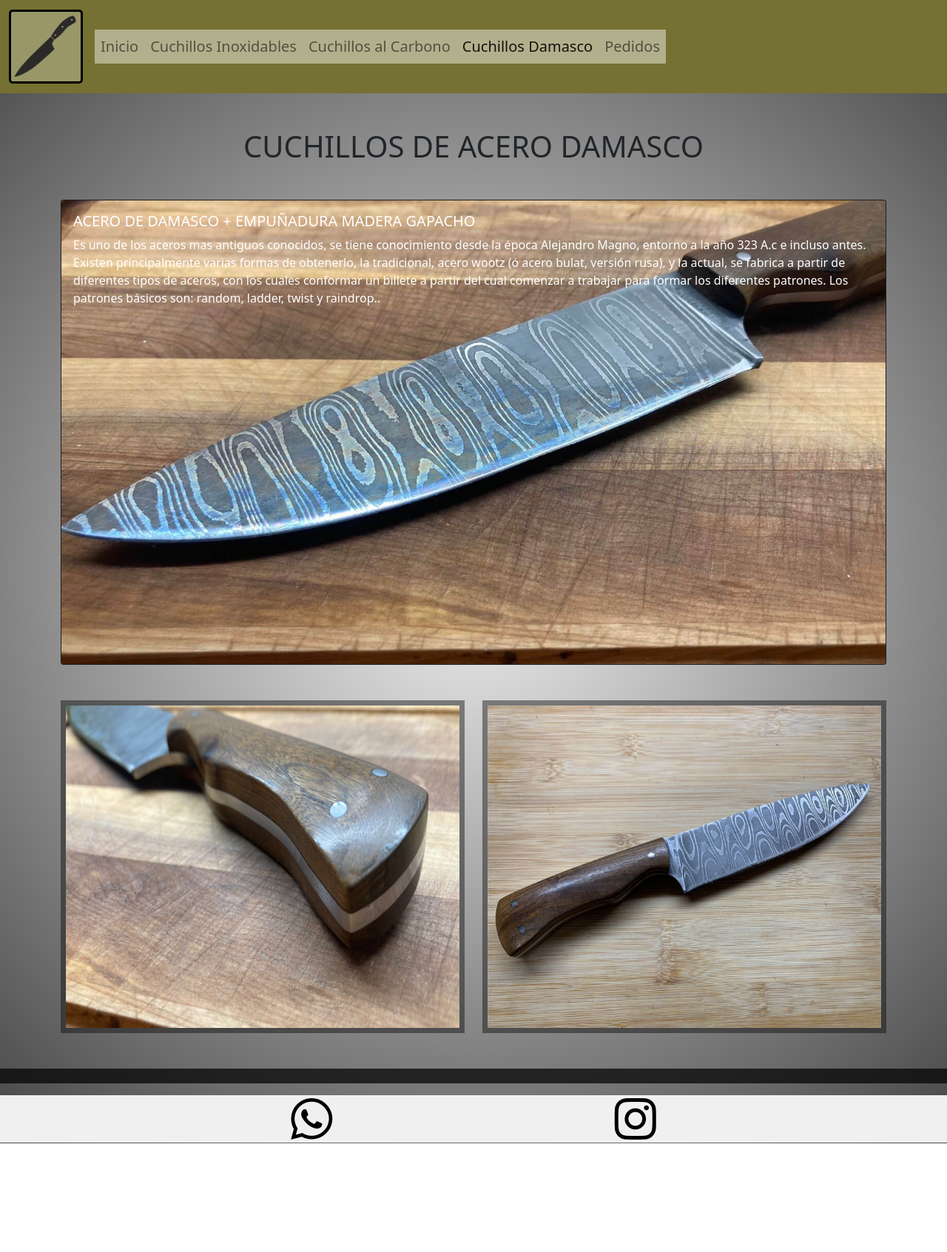
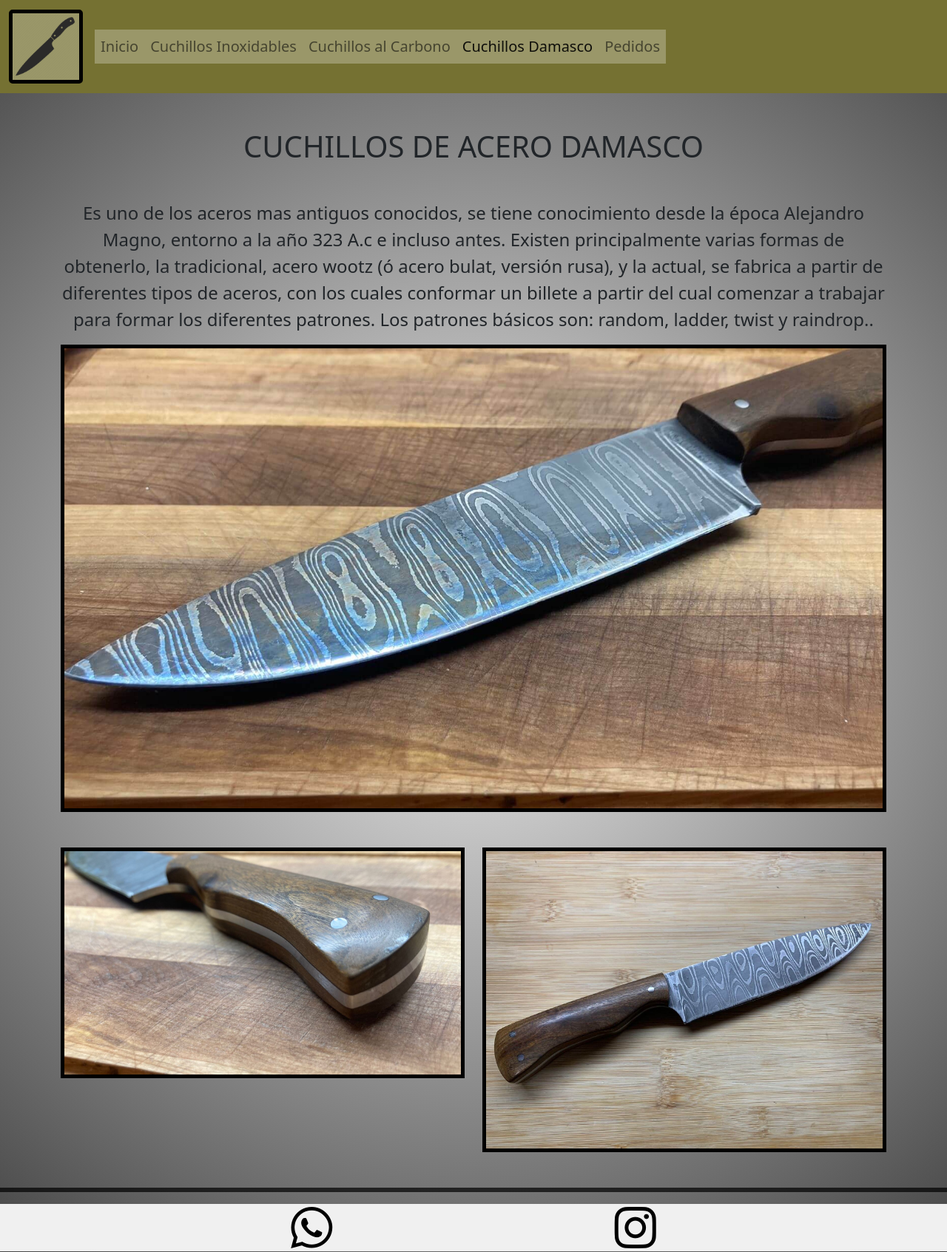
Before and after one commit to lucasluccaroni/cuchillos-artesanales-fp, a website: page paginas/cuchillos-damasco.html in a window 1280 px wide. Shown: the whole page at 74% size. Before the commit the page ends 1546 px from the top, so only its background shows below. Drawn offline with nearby package versions, Linux system fonts and the light colour scheme.

Commit message:
sass incorporado 100% + correciones, solo falta el footer

```diff
--- a/paginas/cuchillos-damasco.html
+++ b/paginas/cuchillos-damasco.html
@@ -8,7 +8,7 @@
     <meta name="description" content="Cuchillos de acero damasco. Cuchillos forjados artesanalmente a pedido del cliente con distintos tipos de aceros y diseños. Entra y elegi tu cuchillo ideal.>
     <link rel="icon" type="image/x-icon" href="../imagenes/logo.png">
     <link href="https://cdn.jsdelivr.net/npm/bootstrap@5.1.3/dist/css/bootstrap.min.css" rel="stylesheet" integrity="sha384-1BmE4kWBq78iYhFldvKuhfTAU6auU8tT94WrHftjDbrCEXSU1oBoqyl2QvZ6jIW3" crossorigin="anonymous">
-    <link rel="stylesheet" href="../style.css">
+    <link rel="stylesheet" href="/css/main.css">
     <script src="https://kit.fontawesome.com/13063b24cf.js" crossorigin="anonymous"></script>
     <title>FP | Acero Damasco</title>
 </head>
@@ -17,11 +17,12 @@
     <nav class="navbar navbar-expand-lg navbar-light">
       <div class="container-fluid">
         <a class="navbar-brand" href="../index.html"> <img src="../imagenes/logo.png" alt="logo" class="header__logo"></a>
-              <button class="navbar-toggler" type="button" data-bs-toggle="collapse" data-bs-target="#navbarNavAltMarkup" aria-controls="navbarNavAltMarkup" aria-expanded="false" aria-label="Toggle navigation">
+        <button class="navbar-toggler" type="button" data-bs-toggle="collapse" data-bs-target="#navbarNavAltMarkup" aria-controls="navbarNavAltMarkup" aria-expanded="false"          aria-label="Toggle navigation">
           <span class="navbar-toggler-icon"></span>
         </button>
         <div class="collapse navbar-collapse" id="navbarNavAltMarkup">
           <div class="navbar-nav">
+
             <a class="nav-link" aria-current="page" href="../index.html">Inicio</a>
             <a class="nav-link" href="./cuchillos-inoxidables.html">Cuchillos Inoxidables</a>
             <a class="nav-link" href="./cuchillos-carbono.html">Cuchillos al Carbono</a>
@@ -34,14 +35,11 @@
   </header>
   <h1 class="text-center my-5">CUCHILLOS DE ACERO DAMASCO</h1>
   <section class="container">
-        <div class="card bg-dark text-white">
-            <img src="../imagenes/cuchilloAceroDamasco3.jpeg" class="card-img" alt="cuchillo de acero damasco con empuñadura gapacho">
-            <div class="card-img-overlay">
-              <h5 class="card-title">ACERO DE DAMASCO + EMPUÑADURA MADERA GAPACHO</h5>
-              <p class="card-text">Es uno de los aceros mas antiguos conocidos, se tiene conocimiento desde la época Alejandro Magno, entorno a la año 323 A.c e incluso antes. Existen principalmente varias formas de obtenerlo, la tradicional, acero wootz (ó acero bulat, versión rusa), y la actual, se fabrica a partir de diferentes tipos de aceros, con los cuales conformar un billete a partir del cual comenzar a trabajar para formar los diferentes patrones.
-                Los patrones básicos son: random, ladder, twist y raindrop..</p>
-            </div>
-          </div>
+    <p class="text-center fs-4 md-fs-2">
+      Es uno de los aceros mas antiguos conocidos, se tiene conocimiento desde la época Alejandro Magno, entorno a la año 323 A.c e incluso antes. Existen principalmente varias formas de obtenerlo, la tradicional, acero wootz (ó acero bulat, versión rusa), y la actual, se fabrica a partir de diferentes tipos de aceros, con los cuales conformar un billete a partir del cual comenzar a trabajar para formar los diferentes patrones.
+      Los patrones básicos son: random, ladder, twist y raindrop..
+    </p>
+    <img src="/imagenes/cuchilloAceroDamasco3.jpeg" alt="cuchillo acero damasco con empuñadura gaspacho" class="img-fluid imgDamasco">
   </section>
   <section class="container my-5">
     <div class="row justify-content-evenly">
--- a/scss/base/_general.scss
+++ b/scss/base/_general.scss
@@ -42,7 +42,7 @@
     }
 }
 .navbar{
-    background-image: url(./imagenes/forja);
+    background-image: url(/imagenes/forja);
     background-repeat: no-repeat;
     background-size: cover;
     background-position: center;
--- a/scss/components/_cuchillos-inoxidables.scss
+++ b/scss/components/_cuchillos-inoxidables.scss
@@ -1,5 +1,5 @@
 .imagenesInoxidable{
-    height: 550px;
+    max-width: 100%;
     width: 700px;
     border: $borde-solido;
 }
--- a/scss/components/_index.scss
+++ b/scss/components/_index.scss
@@ -28,7 +28,7 @@
     }
 }
 .fotoFranco{
-    height: 800px;
+    max-width: 100%;
     width: 600px;
     @include bordeYColor (solid, $color-secundario);
 }
--- a/scss/components/cuchillos-damasco.scss
+++ b/scss/components/cuchillos-damasco.scss
@@ -1,5 +1,8 @@
 .galeriaDamasco{
-    height: 450px;
+    max-width: 100%;
     width: 700px;
     border: $borde-solido;
 }
+.imgDamasco{
+    border: $borde-solido;
+}
--- a/style.css
+++ b/style.css
@@ -1,6 +1,8 @@
 .cuerpo{
     background: rgb(240,240,240);
     background: radial-gradient(circle, rgba(240,240,240,1) 0%, rgba(69,69,69,1) 100%);
+    min-height: 100vh;
+    position: relative;
 }
 .header{
     background-color: #757132;
@@ -58,10 +60,10 @@
     border-style: solid;
 }
 .pie{
-    background-color: #f0f0f0;
+    background-color: #f0f0f0be;
     height: fit-content;
-    /*position: absolute;
-    bottom: 0;*/
+    position: absolute;
+    bottom: 0;
 }
 .pie__redes{
     display: flex;
@@ -88,13 +90,14 @@
     word-spacing: 5px;
     text-align: center;
 }
-.divisor{
+/*.divisor{
     width: 100%;
     border-style: solid;
     opacity: 100%;
     border-width: 10px;
-    color: rgba(0, 0, 0, 0.466);
-}
+    color: rgba(0, 0, 0, 0.961);
+    padding-bottom:
+}*/
 .galeriaDamasco{
     height: 450px;
     width: 700px;
```
Also changed, not shown: index.html (+1 -1 lines), paginas/cuchillos-carbono.html (+1 -1 lines), paginas/cuchillos-inoxidables.html (+1 -1 lines), paginas/pedidos.html (+1 -1 lines), css/main.css. Lines whose indentation alone changed are shown as unchanged.
